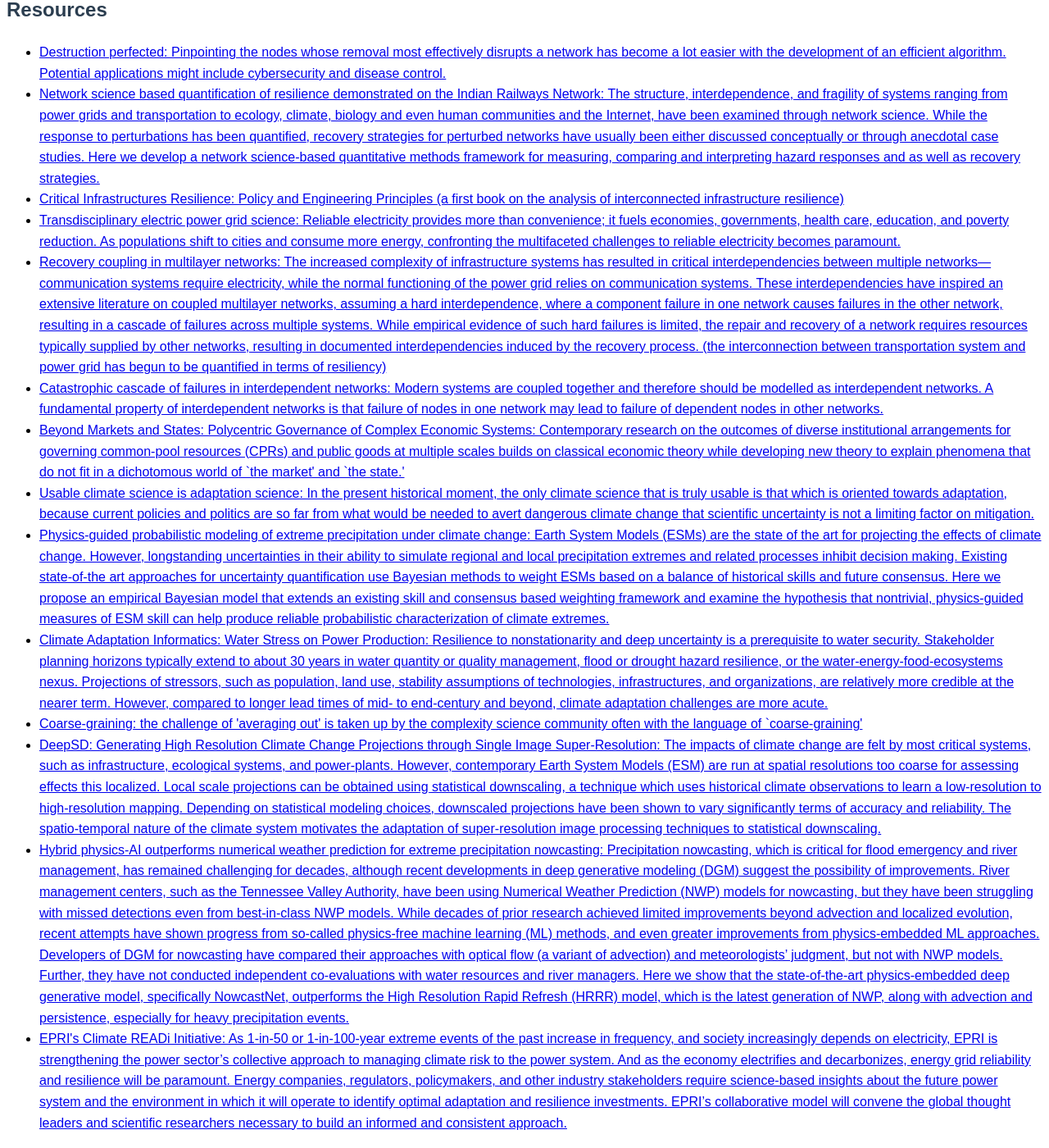
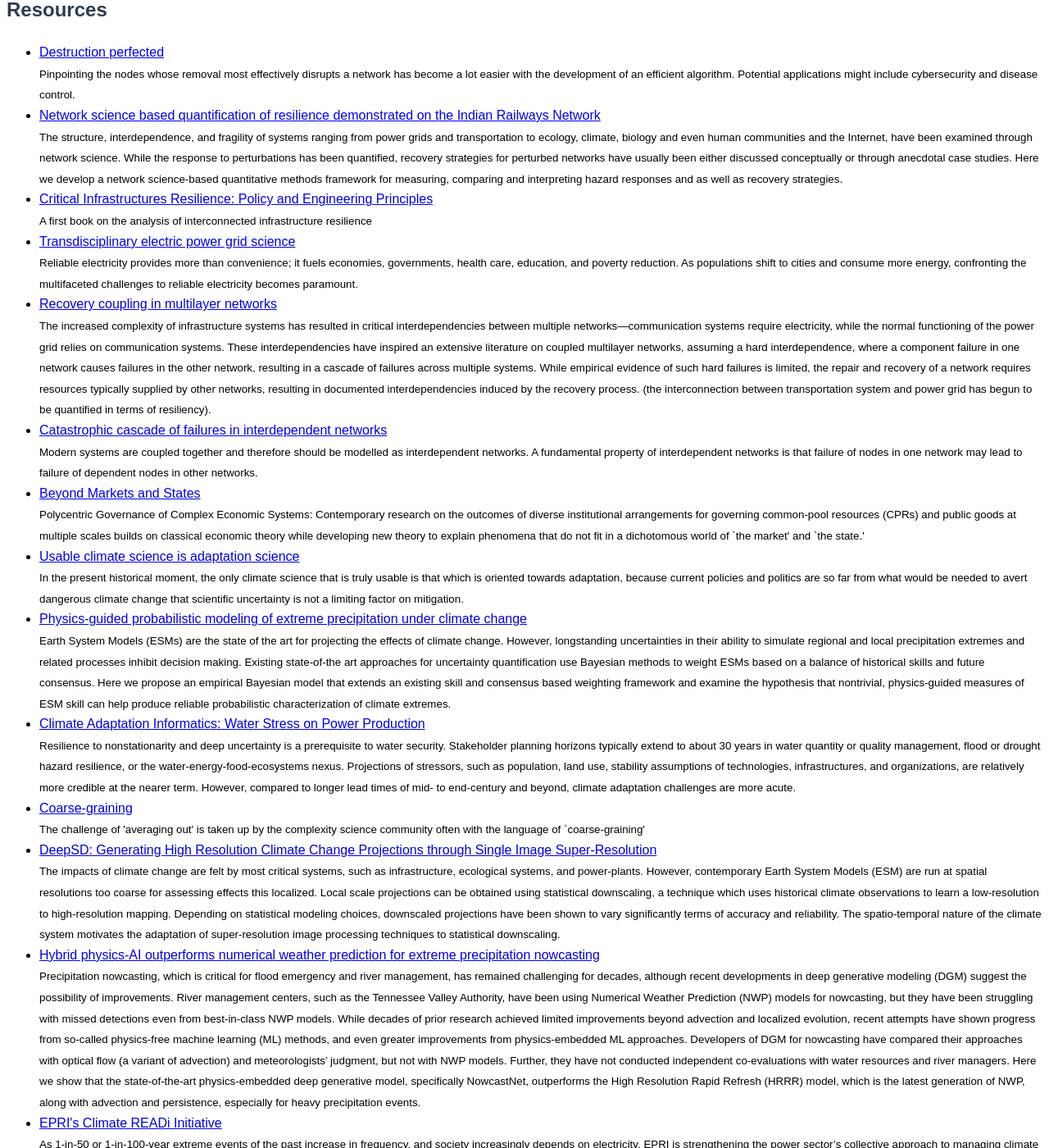
Before and after one commit to rmcgranaghan/complex-risk-science-seminars, a Jekyll site: the page built from _seminars/ganguly.md, in a window 1280 px wide and 1400 px high, scrolled down 795 px. Shown: the whole window at 82% size. Built offline with Jekyll 4.4.1, drawn with Linux system fonts in a browser that asks for light colours; part of the change alters nothing that is shown; some of the changed text lies outside the part shown.

Commit message:
Update ganguly.md

```diff
--- a/_seminars/ganguly.md
+++ b/_seminars/ganguly.md
@@ -7,34 +7,48 @@ time: "1:00 PM ET"
 location: "Virtual (link forthcoming)"
 flyer: "/assets/Auroop_ComplexRiskFlyer.pdf"
 resources:
-  - name: "Destruction perfected: Pinpointing the nodes whose removal most effectively disrupts a network has become a lot easier with the development of an efficient algorithm. Potential applications might include cybersecurity and disease control."
+  - name: "Destruction perfected"
     url: "https://www.nature.com/articles/524038a"
-  - name: "Network science based quantification of resilience demonstrated on the Indian Railways Network: The structure, interdependence, and fragility of systems ranging from power grids and transportation to ecology, climate, biology and even human communities and the Internet, have been examined through network science. While the response to perturbations has been quantified, recovery strategies for perturbed networks have usually been either discussed conceptually or through anecdotal case studies. Here we develop a network science-based quantitative methods framework for measuring, comparing and interpreting hazard responses and as well as recovery strategies."
+    description: "Pinpointing the nodes whose removal most effectively disrupts a network has become a lot easier with the development of an efficient algorithm. Potential applications might include cybersecurity and disease control."
+  - name: "Network science based quantification of resilience demonstrated on the Indian Railways Network"
     url: "https://arxiv.org/abs/1508.03542"
-  - name: "Critical Infrastructures Resilience: Policy and Engineering Principles (a first book on the analysis of interconnected infrastructure resilience)"
+    description: "The structure, interdependence, and fragility of systems ranging from power grids and transportation to ecology, climate, biology and even human communities and the Internet, have been examined through network science. While the response to perturbations has been quantified, recovery strategies for perturbed networks have usually been either discussed conceptually or through anecdotal case studies. Here we develop a network science-based quantitative methods framework for measuring, comparing and interpreting hazard responses and as well as recovery strategies."
+  - name: "Critical Infrastructures Resilience: Policy and Engineering Principles"
     url: "https://www.routledge.com/Critical-Infrastructures-Resilience-Policy-and-Engineering-Principles/Ganguly-Bhatia-Flynn/p/book/9781032241883?srsltid=AfmBOoqhpqKjDKkHPnP-3Se2H5WebggTn_BQ9_5I5BrAGpqWNO0Y0Wv_"
-  - name: "Transdisciplinary electric power grid science: Reliable electricity provides more than convenience; it fuels economies, governments, health care, education, and poverty reduction. As populations shift to cities and consume more energy, confronting the multifaceted challenges to reliable electricity becomes paramount."
+    description: "A first book on the analysis of interconnected infrastructure resilience"
+  - name: "Transdisciplinary electric power grid science"
     url: "https://www.pnas.org/doi/10.1073/pnas.1309151110"
-  - name: "Recovery coupling in multilayer networks: The increased complexity of infrastructure systems has resulted in critical interdependencies between multiple networks—communication systems require electricity, while the normal functioning of the power grid relies on communication systems. These interdependencies have inspired an extensive literature on coupled multilayer networks, assuming a hard interdependence, where a component failure in one network causes failures in the other network, resulting in a cascade of failures across multiple systems. While empirical evidence of such hard failures is limited, the repair and recovery of a network requires resources typically supplied by other networks, resulting in documented interdependencies induced by the recovery process. (the interconnection between transportation system and power grid has begun to be quantified in terms of resiliency)"
-    url: https://www.nature.com/articles/s41467-022-28379-5
-  - name: "Catastrophic cascade of failures in interdependent networks: Modern systems are coupled together and therefore should be modelled as interdependent networks. A fundamental property of interdependent networks is that failure of nodes in one network may lead to failure of dependent nodes in other networks."
-    url: https://www.nature.com/articles/nature08932
-  - name: "Beyond Markets and States: Polycentric Governance of Complex Economic Systems: Contemporary research on the outcomes of diverse institutional arrangements for governing common-pool resources (CPRs) and public goods at multiple scales builds on classical economic theory while developing new theory to explain phenomena that do not fit in a dichotomous world of `the market' and `the state.'"
+    description: "Reliable electricity provides more than convenience; it fuels economies, governments, health care, education, and poverty reduction. As populations shift to cities and consume more energy, confronting the multifaceted challenges to reliable electricity becomes paramount."
+  - name: "Recovery coupling in multilayer networks"
+    url: "https://www.nature.com/articles/s41467-022-28379-5"
+    description: "The increased complexity of infrastructure systems has resulted in critical interdependencies between multiple networks—communication systems require electricity, while the normal functioning of the power grid relies on communication systems. These interdependencies have inspired an extensive literature on coupled multilayer networks, assuming a hard interdependence, where a component failure in one network causes failures in the other network, resulting in a cascade of failures across multiple systems. While empirical evidence of such hard failures is limited, the repair and recovery of a network requires resources typically supplied by other networks, resulting in documented interdependencies induced by the recovery process. (the interconnection between transportation system and power grid has begun to be quantified in terms of resiliency)."
+  - name: "Catastrophic cascade of failures in interdependent networks"
+    url: "https://www.nature.com/articles/nature08932"
+    description: "Modern systems are coupled together and therefore should be modelled as interdependent networks. A fundamental property of interdependent networks is that failure of nodes in one network may lead to failure of dependent nodes in other networks."
+  - name: "Beyond Markets and States"
     url: "https://web.pdx.edu/~nwallace/EHP/OstromPolyGov.pdf"
-  - name: "Usable climate science is adaptation science: In the present historical moment, the only climate science that is truly usable is that which is oriented towards adaptation, because current policies and politics are so far from what would be needed to avert dangerous climate change that scientific uncertainty is not a limiting factor on mitigation."
+    description: "Polycentric Governance of Complex Economic Systems: Contemporary research on the outcomes of diverse institutional arrangements for governing common-pool resources (CPRs) and public goods at multiple scales builds on classical economic theory while developing new theory to explain phenomena that do not fit in a dichotomous world of `the market' and `the state.'"
+  - name: "Usable climate science is adaptation science"
     url: "https://link.springer.com/article/10.1007/s10584-021-03108-x"
-  - name: "Physics-guided probabilistic modeling of extreme precipitation under climate change: Earth System Models (ESMs) are the state of the art for projecting the effects of climate change. However, longstanding uncertainties in their ability to simulate regional and local precipitation extremes and related processes inhibit decision making. Existing state-of-the art approaches for uncertainty quantification use Bayesian methods to weight ESMs based on a balance of historical skills and future consensus. Here we propose an empirical Bayesian model that extends an existing skill and consensus based weighting framework and examine the hypothesis that nontrivial, physics-guided measures of ESM skill can help produce reliable probabilistic characterization of climate extremes."
+    description: "In the present historical moment, the only climate science that is truly usable is that which is oriented towards adaptation, because current policies and politics are so far from what would be needed to avert dangerous climate change that scientific uncertainty is not a limiting factor on mitigation."
+  - name: "Physics-guided probabilistic modeling of extreme precipitation under climate change"
     url: "https://pubmed.ncbi.nlm.nih.gov/32581227/"
-  - name: "Climate Adaptation Informatics: Water Stress on Power Production: Resilience to nonstationarity and deep uncertainty is a prerequisite to water security. Stakeholder planning horizons typically extend to about 30 years in water quantity or quality management, flood or drought hazard resilience, or the water-energy-food-ecosystems nexus. Projections of stressors, such as population, land use, stability assumptions of technologies, infrastructures, and organizations, are relatively more credible at the nearer term. However, compared to longer lead times of mid- to end-century and beyond, climate adaptation challenges are more acute."
+    description: "Earth System Models (ESMs) are the state of the art for projecting the effects of climate change. However, longstanding uncertainties in their ability to simulate regional and local precipitation extremes and related processes inhibit decision making. Existing state-of-the art approaches for uncertainty quantification use Bayesian methods to weight ESMs based on a balance of historical skills and future consensus. Here we propose an empirical Bayesian model that extends an existing skill and consensus based weighting framework and examine the hypothesis that nontrivial, physics-guided measures of ESM skill can help produce reliable probabilistic characterization of climate extremes."
+  - name: "Climate Adaptation Informatics: Water Stress on Power Production"
     url: "https://ieeexplore.ieee.org/document/7274236"
-  - name: "Coarse-graining: the challenge of 'averaging out' is taken up by the complexity science community often with the language of `coarse-graining'"
+    description: "Resilience to nonstationarity and deep uncertainty is a prerequisite to water security. Stakeholder planning horizons typically extend to about 30 years in water quantity or quality management, flood or drought hazard resilience, or the water-energy-food-ecosystems nexus. Projections of stressors, such as population, land use, stability assumptions of technologies, infrastructures, and organizations, are relatively more credible at the nearer term. However, compared to longer lead times of mid- to end-century and beyond, climate adaptation challenges are more acute."
+  - name: "Coarse-graining"
     url: "https://www.edge.org/response-detail/27162"
-  - name: "DeepSD: Generating High Resolution Climate Change Projections through Single Image Super-Resolution: The impacts of climate change are felt by most critical systems, such as infrastructure, ecological systems, and power-plants. However, contemporary Earth System Models (ESM) are run at spatial resolutions too coarse for assessing effects this localized. Local scale projections can be obtained using statistical downscaling, a technique which uses historical climate observations to learn a low-resolution to high-resolution mapping. Depending on statistical modeling choices, downscaled projections have been shown to vary significantly terms of accuracy and reliability. The spatio-temporal nature of the climate system motivates the adaptation of super-resolution image processing techniques to statistical downscaling."
+    description: "The challenge of 'averaging out' is taken up by the complexity science community often with the language of `coarse-graining'"
+  - name: "DeepSD: Generating High Resolution Climate Change Projections through Single Image Super-Resolution"
     url: "https://dl.acm.org/doi/10.1145/3097983.3098004"
-  - name: "Hybrid physics-AI outperforms numerical weather prediction for extreme precipitation nowcasting: Precipitation nowcasting, which is critical for flood emergency and river management, has remained challenging for decades, although recent developments in deep generative modeling (DGM) suggest the possibility of improvements. River management centers, such as the Tennessee Valley Authority, have been using Numerical Weather Prediction (NWP) models for nowcasting, but they have been struggling with missed detections even from best-in-class NWP models. While decades of prior research achieved limited improvements beyond advection and localized evolution, recent attempts have shown progress from so-called physics-free machine learning (ML) methods, and even greater improvements from physics-embedded ML approaches. Developers of DGM for nowcasting have compared their approaches with optical flow (a variant of advection) and meteorologists’ judgment, but not with NWP models. Further, they have not conducted independent co-evaluations with water resources and river managers. Here we show that the state-of-the-art physics-embedded deep generative model, specifically NowcastNet, outperforms the High Resolution Rapid Refresh (HRRR) model, which is the latest generation of NWP, along with advection and persistence, especially for heavy precipitation events."
+    description: "The impacts of climate change are felt by most critical systems, such as infrastructure, ecological systems, and power-plants. However, contemporary Earth System Models (ESM) are run at spatial resolutions too coarse for assessing effects this localized. Local scale projections can be obtained using statistical downscaling, a technique which uses historical climate observations to learn a low-resolution to high-resolution mapping. Depending on statistical modeling choices, downscaled projections have been shown to vary significantly terms of accuracy and reliability. The spatio-temporal nature of the climate system motivates the adaptation of super-resolution image processing techniques to statistical downscaling."
+  - name: "Hybrid physics-AI outperforms numerical weather prediction for extreme precipitation nowcasting"
     url: "https://www.nature.com/articles/s41612-024-00834-8"
-  - name: "EPRI's Climate READi Initiative: As 1-in-50 or 1-in-100-year extreme events of the past increase in frequency, and society increasingly depends on electricity, EPRI is strengthening the power sector’s collective approach to managing climate risk to the power system. And as the economy electrifies and decarbonizes, energy grid reliability and resilience will be paramount. Energy companies, regulators, policymakers, and other industry stakeholders require science-based insights about the future power system and the environment in which it will operate to identify optimal adaptation and resilience investments. EPRI’s collaborative model will convene the global thought leaders and scientific researchers necessary to build an informed and consistent approach."
+    description: "Precipitation nowcasting, which is critical for flood emergency and river management, has remained challenging for decades, although recent developments in deep generative modeling (DGM) suggest the possibility of improvements. River management centers, such as the Tennessee Valley Authority, have been using Numerical Weather Prediction (NWP) models for nowcasting, but they have been struggling with missed detections even from best-in-class NWP models. While decades of prior research achieved limited improvements beyond advection and localized evolution, recent attempts have shown progress from so-called physics-free machine learning (ML) methods, and even greater improvements from physics-embedded ML approaches. Developers of DGM for nowcasting have compared their approaches with optical flow (a variant of advection) and meteorologists’ judgment, but not with NWP models. Further, they have not conducted independent co-evaluations with water resources and river managers. Here we show that the state-of-the-art physics-embedded deep generative model, specifically NowcastNet, outperforms the High Resolution Rapid Refresh (HRRR) model, which is the latest generation of NWP, along with advection and persistence, especially for heavy precipitation events."
+  - name: "EPRI's Climate READi Initiative"
     url: "https://www.epri.com/research/sectors/readi"
+    description: "As 1-in-50 or 1-in-100-year extreme events of the past increase in frequency, and society increasingly depends on electricity, EPRI is strengthening the power sector’s collective approach to managing climate risk to the power system. And as the economy electrifies and decarbonizes, energy grid reliability and resilience will be paramount. Energy companies, regulators, policymakers, and other industry stakeholders require science-based insights about the future power system and the environment in which it will operate to identify optimal adaptation and resilience investments. EPRI’s collaborative model will convene the global thought leaders and scientific researchers necessary to build an informed and consistent approach."
 ---
 
 **Recording**
```
